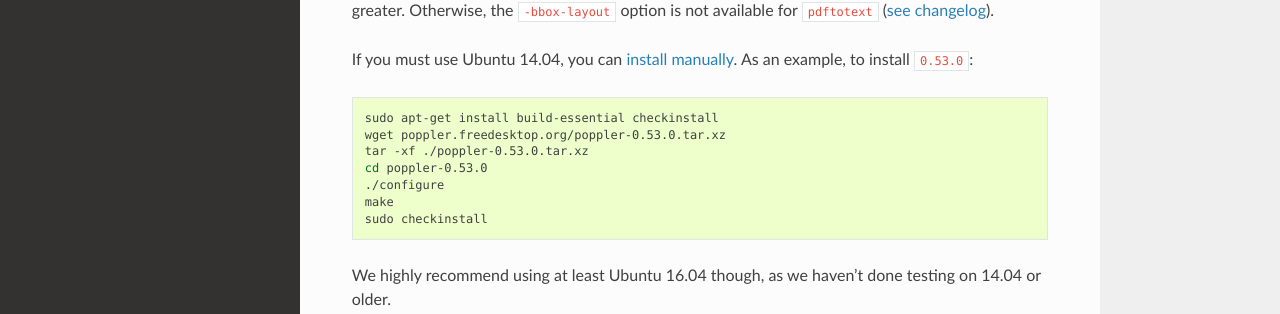
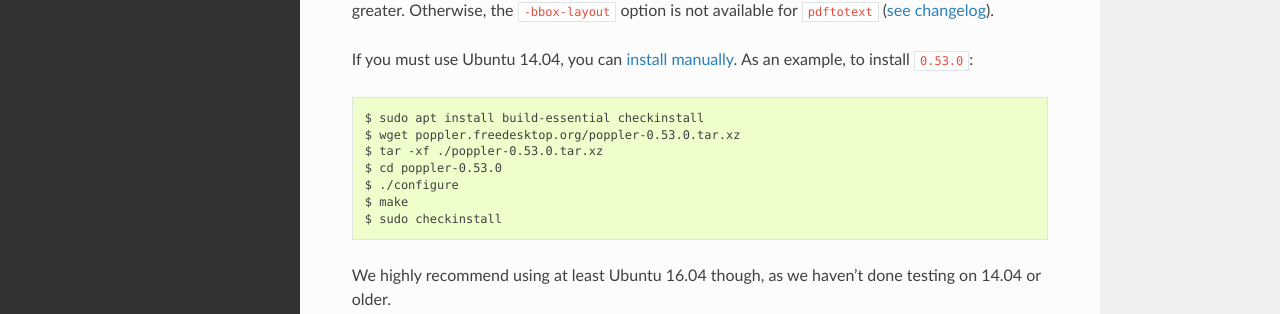
Before and after one commit to HazyResearch/fonduer, a Sphinx documentation site: the page built from docs/user/faqs.rst, in a window 1280 px wide and 1178 px high. Shown: the part 677-991 px from the top of the window. Built offline with Sphinx 7.4.7 and the Read the Docs theme 2.0.0, drawn with Linux system fonts in a browser that asks for light colours.

```diff
--- a/docs/user/faqs.rst
+++ b/docs/user/faqs.rst
@@ -33,17 +33,15 @@ version ``0.36.0`` or greater. Otherwise, the ``-bbox-layout`` option is not
 available for ``pdftotext`` (`see changelog`_).
 
 If you must use Ubuntu 14.04, you can `install manually`_. As an example, to
-install ``0.53.0``:
+install ``0.53.0``::
 
-.. code:: bash
-
-    sudo apt-get install build-essential checkinstall
-    wget poppler.freedesktop.org/poppler-0.53.0.tar.xz
-    tar -xf ./poppler-0.53.0.tar.xz
-    cd poppler-0.53.0
-    ./configure
-    make
-    sudo checkinstall
+    $ sudo apt install build-essential checkinstall
+    $ wget poppler.freedesktop.org/poppler-0.53.0.tar.xz
+    $ tar -xf ./poppler-0.53.0.tar.xz
+    $ cd poppler-0.53.0
+    $ ./configure
+    $ make
+    $ sudo checkinstall
 
 We highly recommend using at least Ubuntu 16.04 though, as we haven't done
 testing on 14.04 or older.
--- a/setup.py
+++ b/setup.py
@@ -35,7 +35,7 @@ setup(
     ],
     keywords=['fonduer', 'knowledge base construction', 'richly formatted data'],
     setup_requires=['pytest-runner'],
-    tests_require=['pytest>=3.4.0'],
+    tests_require=['pytest>=3.4.0', 'flake8'],
     include_package_data=True,
     url="https://github.com/HazyResearch/fonduer",
     classifiers=[  # https://pypi.python.org/pypi?:action=list_classifiers
```
Also changed, not shown: docs/dev/install.rst (+4 -8 lines), docs/dev/tests.rst (+6 -10 lines), 1 other file.
